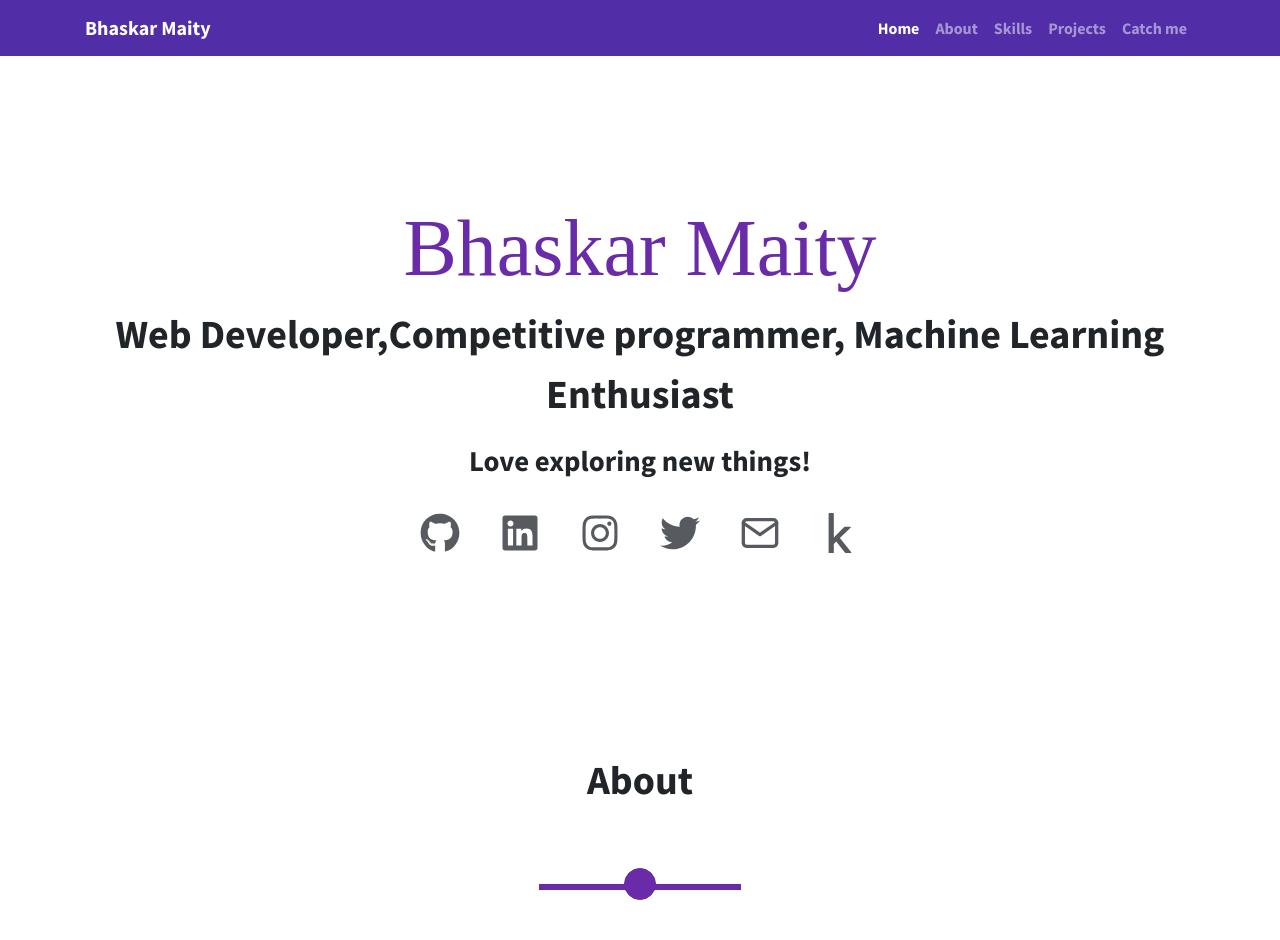
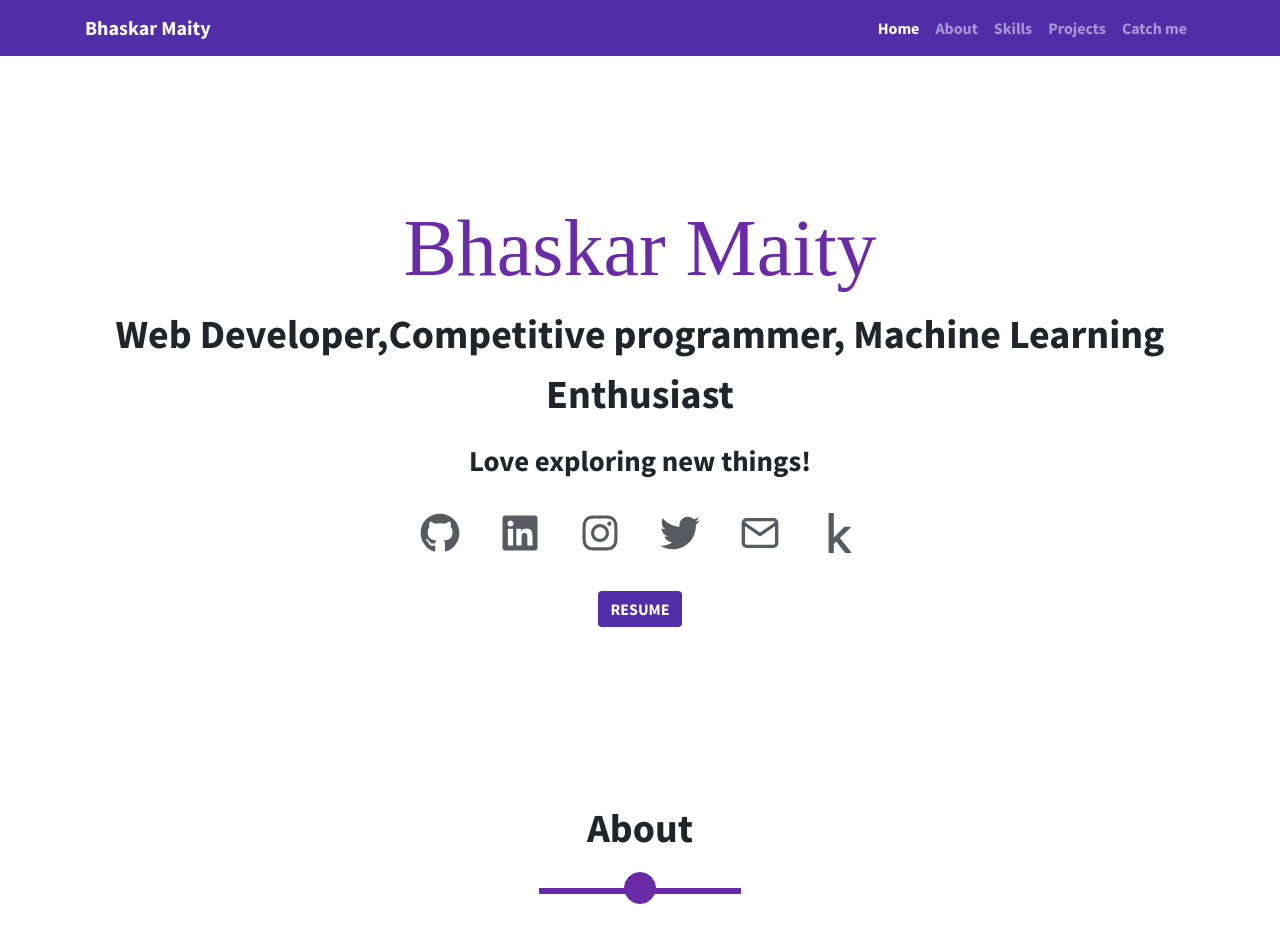
Before and after one commit to Bhaskar-maity/Portfolio, a React (Create React App) app: page / in a window 1280 px wide. Shown: the top 940 px of the page. Built offline with nearby package versions, Linux system fonts and the light colour scheme; a web font is replaced by a local one.

Commit message:
resume button add

```diff
--- a/src/App.css
+++ b/src/App.css
@@ -56,6 +56,7 @@
 }
 .header-banner {
   font-size: 2.5rem;
+
 }
 
 @media only screen and (max-width: 600px) {
@@ -69,6 +70,25 @@
     font-size: 2rem;
   }
 }
+
+.resume-button {
+  margin-top: 2rem;
+  background-color: #512DA8;
+  border: none;
+  margin-bottom: 2rem;
+}
+
+.resume-button:hover {
+  border: 1px solid #512DA8;
+  background-color: white !important;
+  color: #512DA8;
+}
+
+.resume-button > a{
+  color: white;
+}
+
+
 
 /*  ------------------------------Projects */
 
--- a/src/components/About.js
+++ b/src/components/About.js
@@ -8,7 +8,7 @@ const About = () => {
   return (
     <Fade bottom>
       <div className="container " id='about'>
-        <h1 className="pb-5 text-center">About</h1>
+        <h1 className="pb-1 pt-5 text-center">About</h1>
         <hr class="ribbon" />
         <hr class="ribbon-little" />
         <div className="row about">
--- a/src/components/Header.js
+++ b/src/components/Header.js
@@ -3,6 +3,7 @@ import Fade from 'react-reveal/Fade';
 import data from '../mydata'
 import { FaGithub, FaLinkedin, FaInstagram, FaTwitter, FaKaggle } from "react-icons/fa";
 import { FiMail } from "react-icons/fi";
+import { Button } from 'react-bootstrap';
 
 const Header = () => {
 
@@ -39,6 +40,8 @@ const Header = () => {
 
                             </ul>
 
+                            <Button className="resume-button" ><a href='https://drive.google.com/file/d/1CxBvqnNAhls4b06Fna-1hkyjT5ZZC059/view?usp=sharing' target="_blank" rel="noopener noreferrer">RESUME</a></Button>
+
                     </Fade>
                 </div>
             </div>
```
